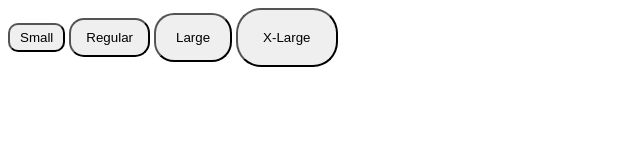
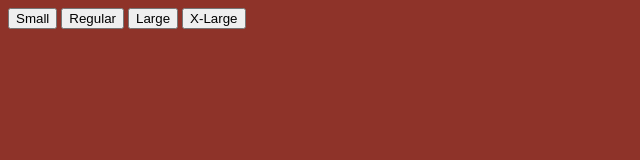
Before and after one commit to OlexTS/sass-practice, a website built with Vite: page index.html in a window 1280 px wide. Shown: the whole page, without its empty margins (0-640 px from the left). Built offline with nearby package versions, Linux system fonts and the light colour scheme.

Commit message:
practice with Map

```diff
--- /dev/null
+++ b/src/scss/--examples--/lesson-14/_alerts.scss
@@ -0,0 +1,15 @@
+$types: (
+  "primary": #f07f2e,
+  "success": #82c43c,
+  "danger": #fc5a5a,
+  "warning": #a461d8,
+  "info": #4e75ff,
+);
+
+/* Генеруємо набір класів повідомлень */
+
+@each $key, $value in $types {
+    .alert-#{$key}{
+        background-color: $value;
+    }
+}
--- /dev/null
+++ b/src/scss/--examples--/lesson-14/_colors.scss
@@ -0,0 +1,32 @@
+@use "sass:map";
+
+// |============================
+// | Набір змінних не повʼязаних
+// | між собою
+// |============================
+$color-primary: #8e3329;
+$color-accent: #d98328;
+$color-secondary: #5a1321;
+$color-foreground: #191919;
+$color-background: #e9e9e9;
+
+// |============================
+// | Обєʼднані значення (мапа)
+// |============================
+$colors: (
+  "primary": #8e3329,
+  "accent": #d98328,
+  "secondary": #5a1321,
+  "foreground": #191919,
+  "background": #e9e9e9,
+);
+
+/*  Отримуємо значення з мапи */
+body {
+ background-color: map.get($colors, "primary");
+}
+
+// Функція-утиліта для доступу до властивостей мапи
+@function get-color($key) {
+ @return map.get($colors, $key);
+}
--- /dev/null
+++ b/src/scss/--examples--/lesson-14/_map.scss
@@ -0,0 +1,8 @@
+@use "./colors" as c;
+
+/* Перевикористовуємо мапу кольорів для стилізації кнопки */
+
+.button {
+    color: c.get-color("primary");
+    background-color: c.get-color("background");
+}
```
Also changed, not shown: src/scss/style.scss (+6 -1 lines).
